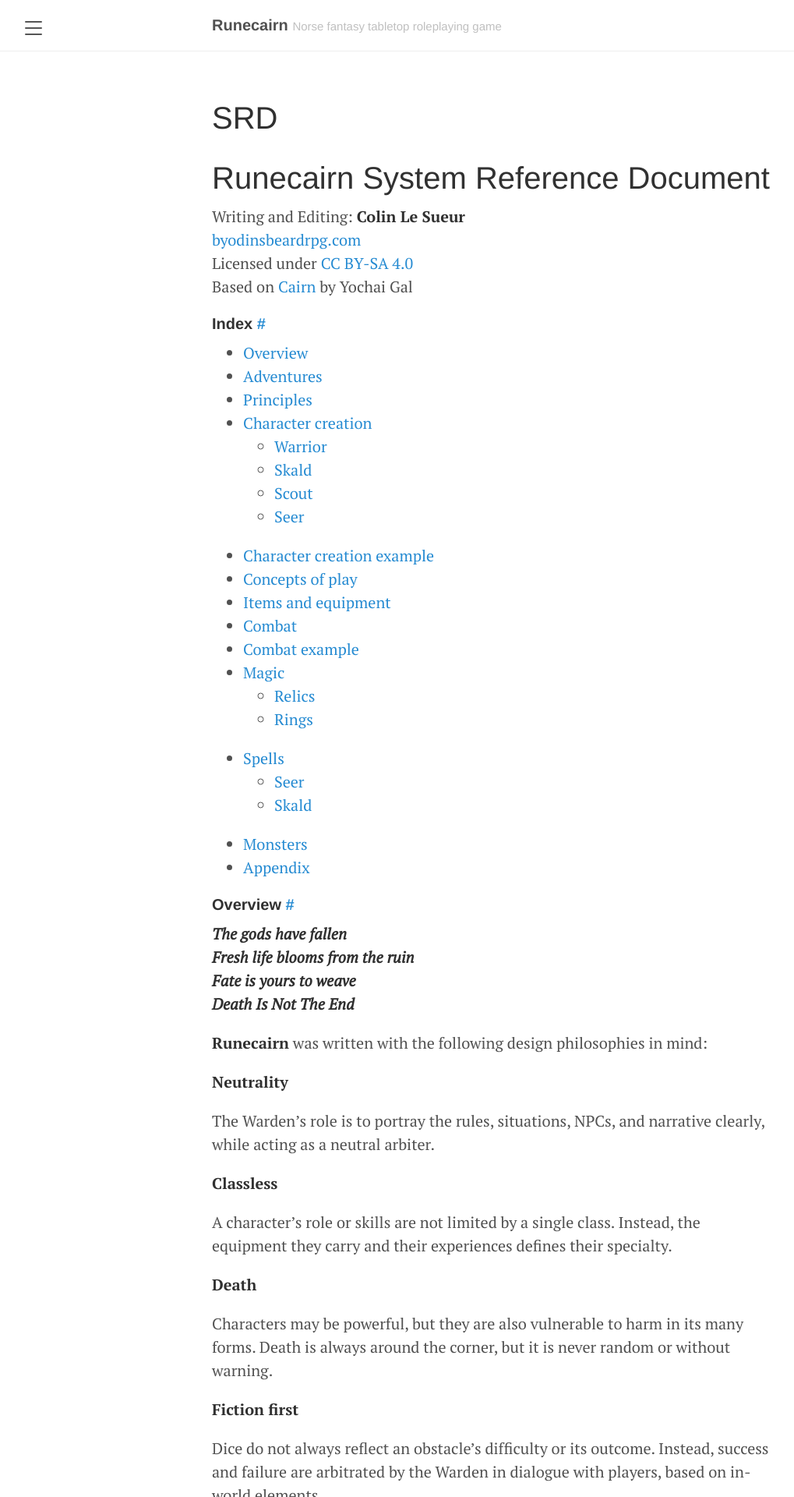
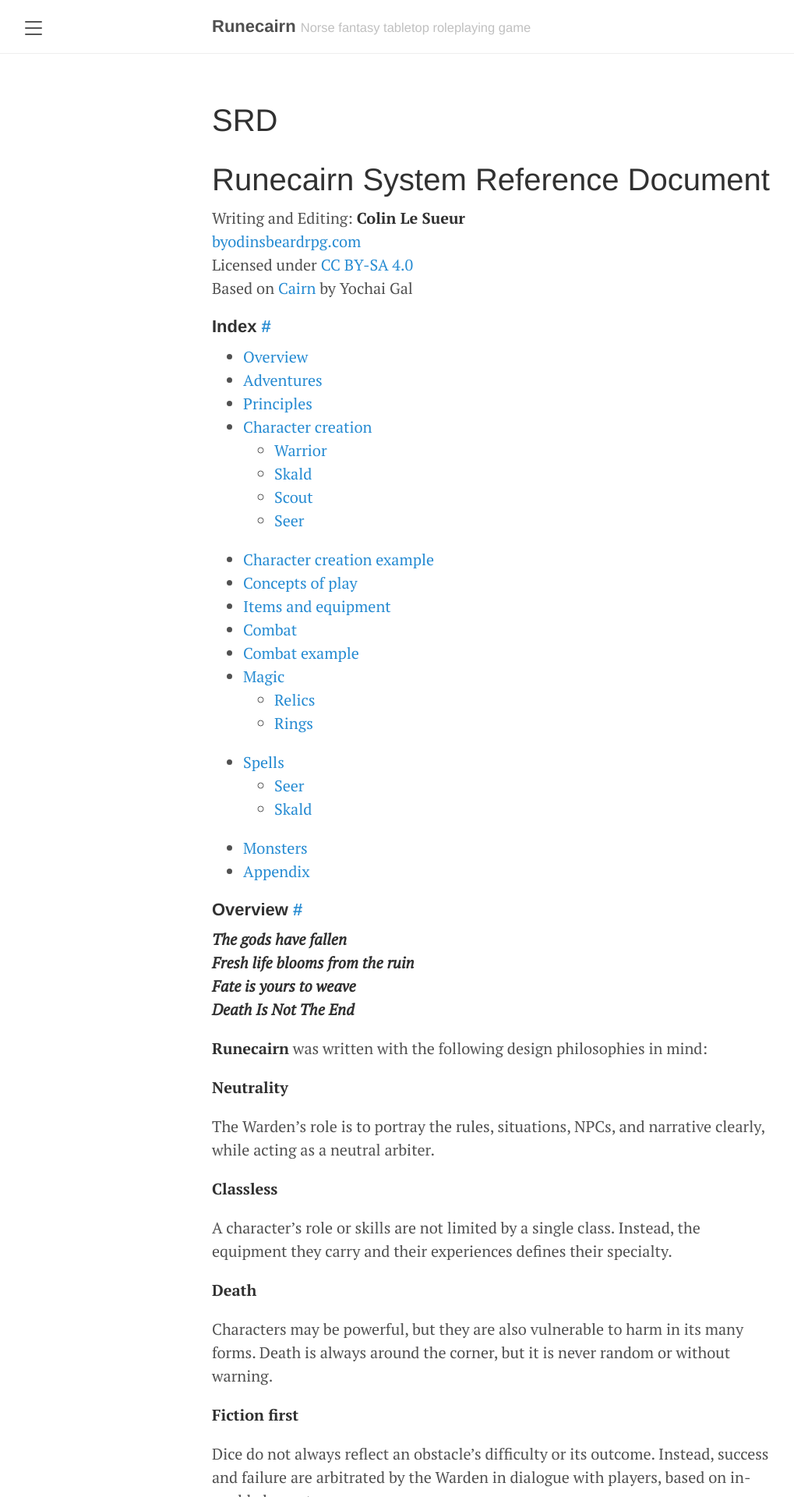
Before and after one commit to byodinsbeardrpg/byodinsbeardrpg.github.io, a Jekyll site: the page built from srd.md, in a window 1280 px wide. Shown: the top 1920 px of the page at 78% size, without its empty margins (8-1027 px from the left). Built offline with Jekyll 4.4.1, drawn with Linux system fonts in a browser that asks for light colours; some web fonts are replaced.

Commit message:
Update lanyon.css

```diff
--- a/public/css/lanyon.css
+++ b/public/css/lanyon.css
@@ -48,7 +48,7 @@
   font-family: "Futura PT", Helvetica, Arial, sans-serif;
   font-weight: 700;
   color: #313131;
-  font-size: 100%;
+  font-size: 110%;
 }
 
 h1 {
```
